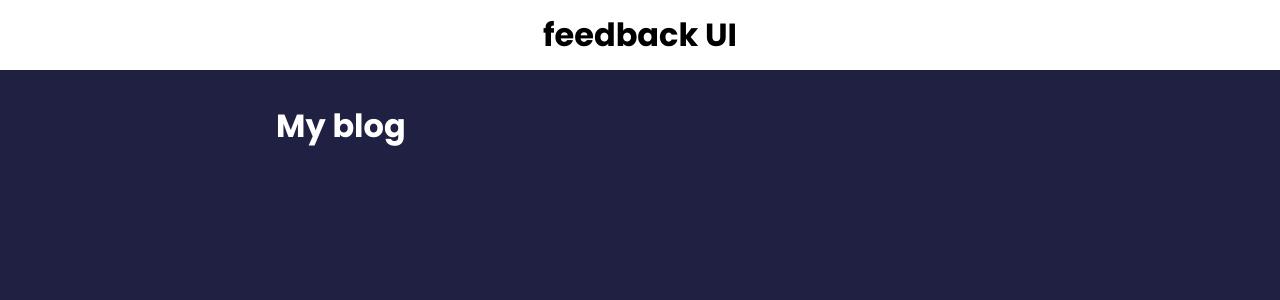
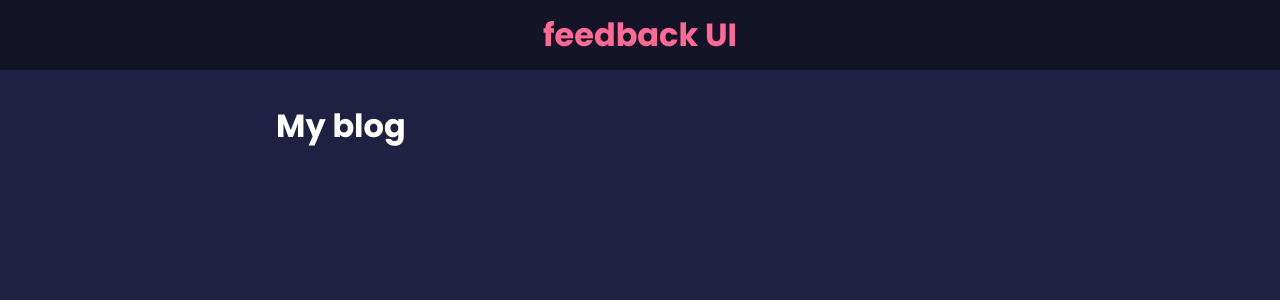
Before and after one commit to jawale204/learn-react, a React (Create React App) app: page / in a window 1280 px wide. Shown: the top 300 px of the page. Built offline with nearby package versions, Linux system fonts and the light colour scheme.

Commit message:
styling component 3-2-1

```diff
--- a/src/App.js
+++ b/src/App.js
@@ -1,13 +1,9 @@
 import Header from "./components/Header";
 
 function App() {
-  const style = {
-    backgroundColor: "white",
-    color: "black",
-  };
   return (
     <>
-      <Header text="feedback UI" style={style} />
+      <Header text="feedback UI" />
       <div className="container">
         <h1>My blog</h1>
       </div>
```
